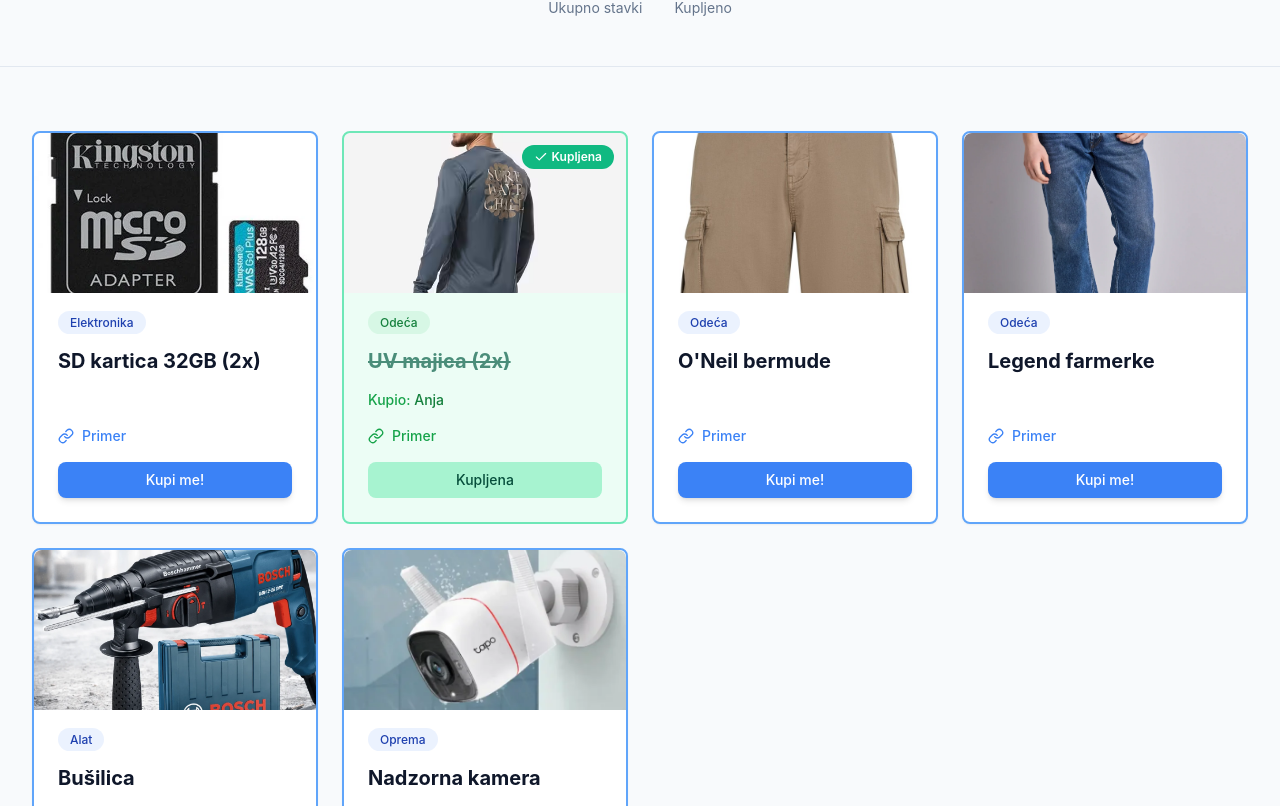
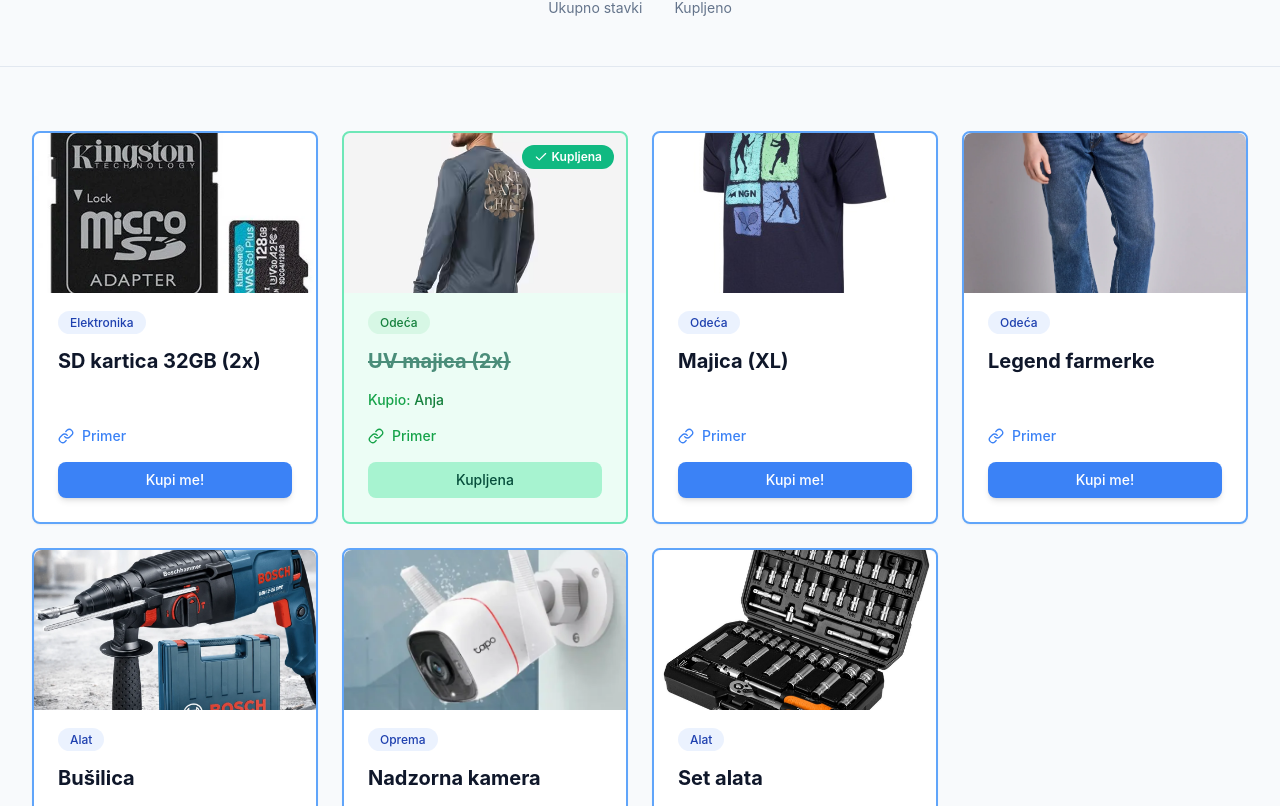
Before and after one commit to IzradaProjekata/Rodjendan, a Next.js app: page / in a window 1280 px wide. Shown: the part 254-1060 px from the top of the page. Built offline with nearby package versions, Linux system fonts and the light colour scheme.

Commit message:
data update

```diff
--- a/app/data.js
+++ b/app/data.js
@@ -17,11 +17,11 @@ export const wishes = [
     },
     {
       id: 3,
-      name: "O'Neil bermude",
-      link: 'https://rs.beosport.com/o-neill-essentials-cargo-sorc-2700080-17028',
+      name: "Majica (XL)",
+      link: 'https://rs.beosport.com/ngn-tennis-motion-majica-38042-nvy',
       purchasedBy: null,
       category: 'Odeća',
-      image: '/sorc.jpg',
+      image: '/majica.jpg',
     },
     {
       id: 4,
@@ -47,4 +47,12 @@ export const wishes = [
       category: 'Oprema',
       image: '/kamera.webp',
     },
+    {
+      id: 7,
+      name: 'Set alata',
+      link: 'https://www.okov.rs/sr/proizvodi/garnitura-nasadnih-kljuceva-14-551-u-pvc-koferu-neo',
+      purchasedBy: null,
+      category: 'Alat',
+      image: '/kljucevi.png',
+    },
   ]
```
Also changed, not shown: public/kljucevi.png (added), public/majica.jpg (added).
